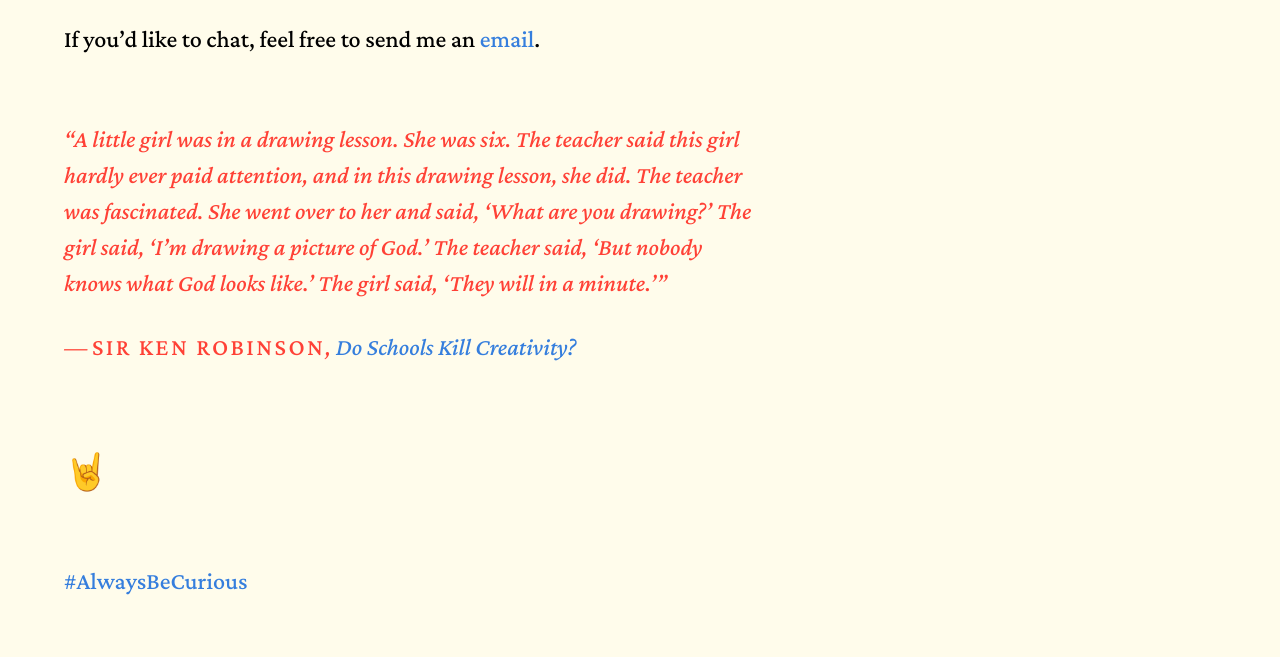
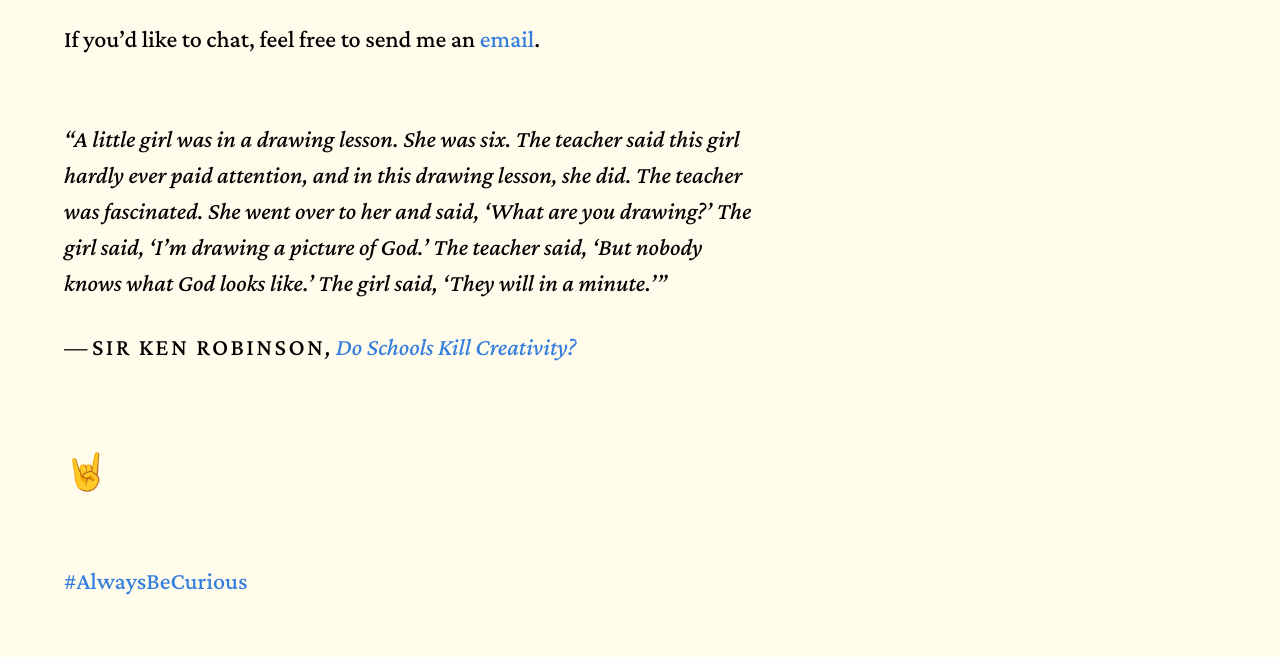
Before and after one commit to graphicalphabet/graphicalphabet.github.io, a plain HTML site: page index.html in a window 1280 px wide. Shown: the part 2109-2766 px from the top of the page. Drawn offline with nearby package versions, Linux system fonts and the light colour scheme.

Commit message:
Update index.html

```diff
--- a/index.html
+++ b/index.html
@@ -50,7 +50,7 @@
         </ul>
         <h3 class="red f4 fw7 ttu tracked-mega">Connect</h3>
         <p class="mb5">If you’d like to chat, feel free to send me an <a class="link blue dim" href="mailto:hello@graphicalphabet.com" target="_blank">email</a>.</p>
-        <blockquote class="mh0 mb5 red">
+        <blockquote class="mh0 mb5">
           <p class="pb1 i">“A little girl was in a drawing lesson. She was six. The teacher said this girl hardly ever paid attention, and in this drawing lesson, she did. The teacher was fascinated. She went over to her and said, ‘What are you drawing?’ The girl said, ‘I’m drawing a picture of God.’ The teacher said, ‘But nobody knows what God looks like.’ The girl said, ‘They will in a minute.’”</p>
           <cite>— <span class="ttu tracked fs-normal">Sir Ken Robinson</span>, <a class="link blue dim" href="https://www.ted.com/talks/ken_robinson_says_schools_kill_creativity?language=en" target="_blank">Do Schools Kill Creativity?</a></cite>
         </blockquote>
```
